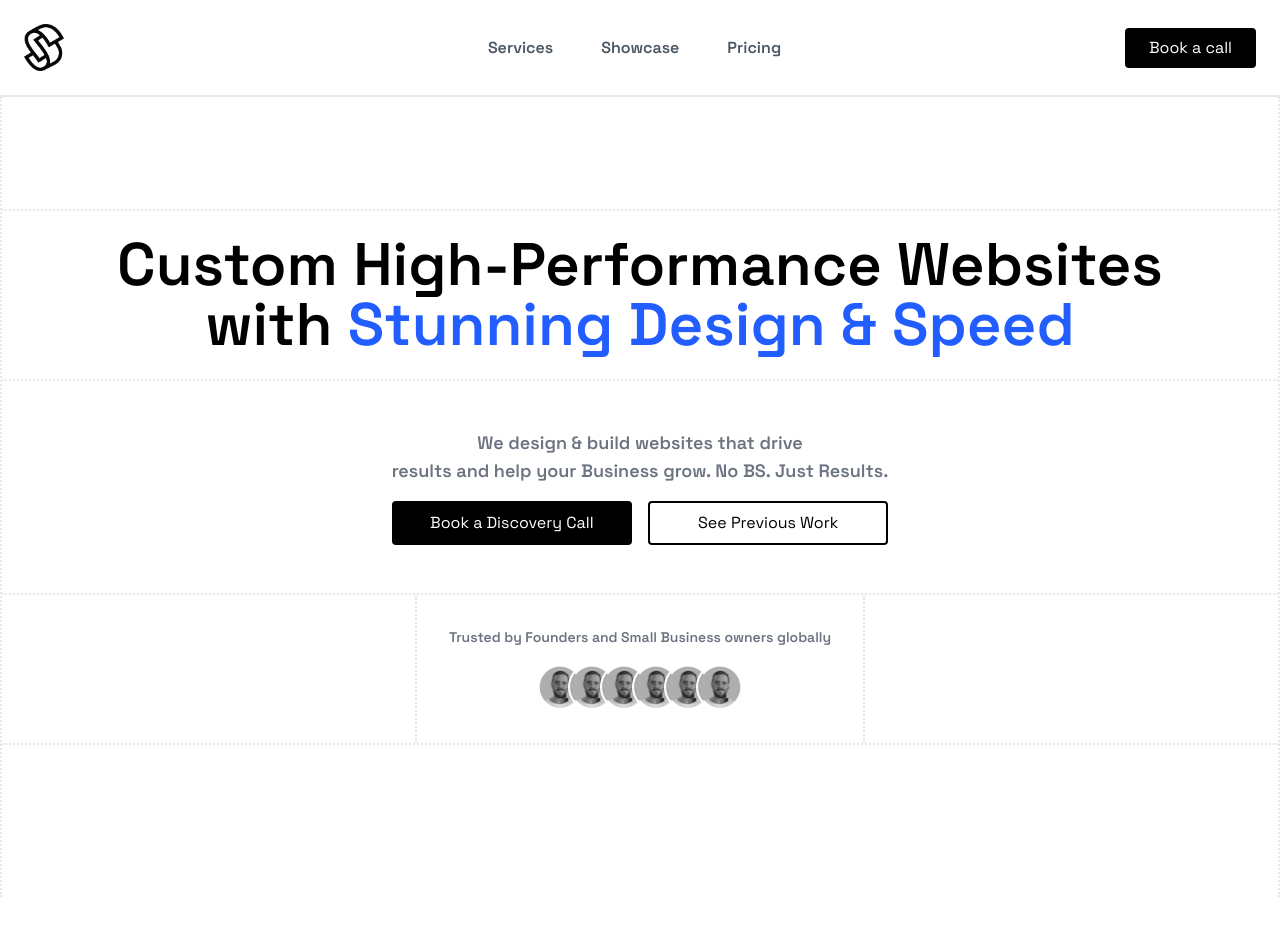
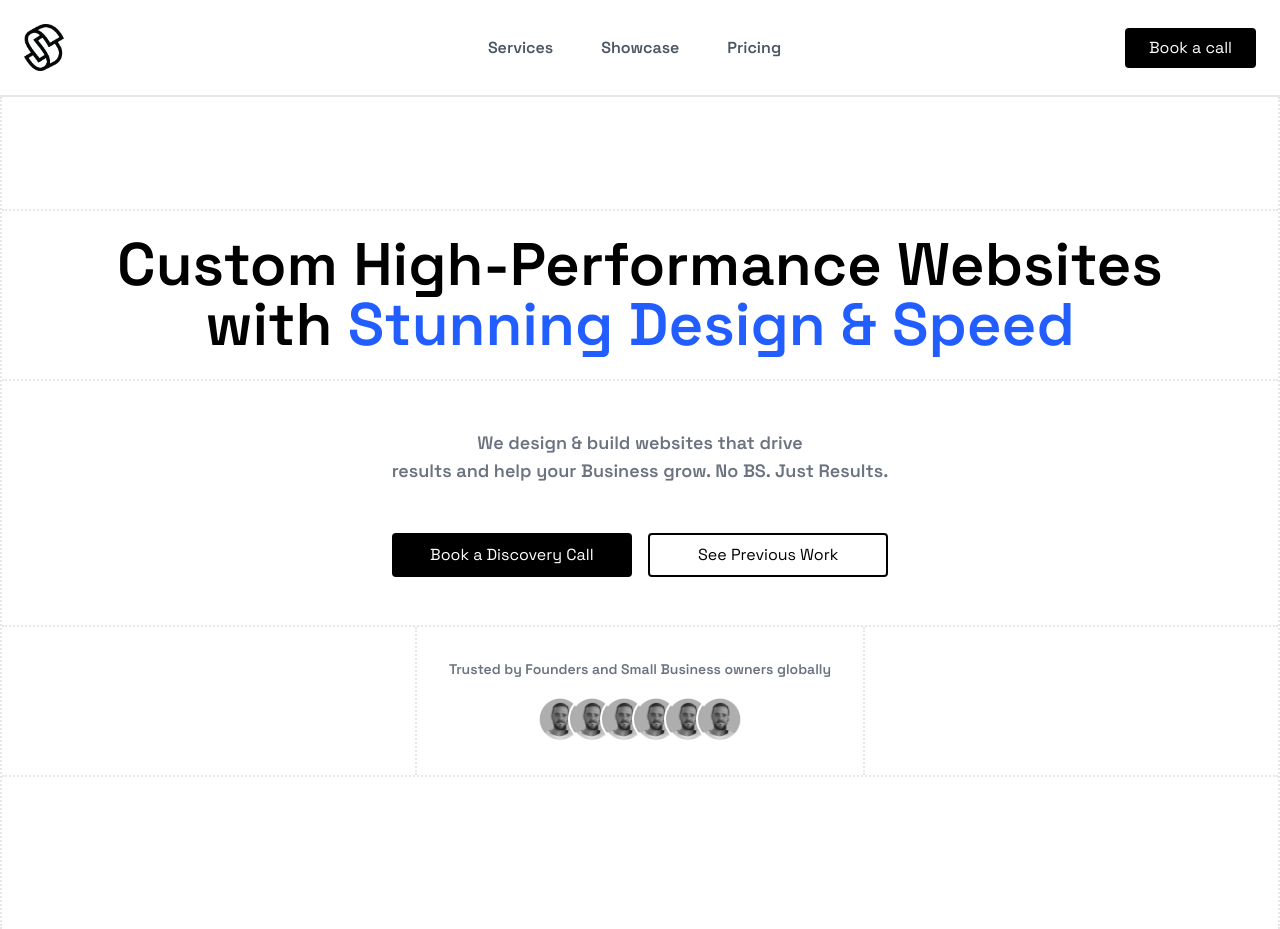
Before and after one commit to mselbekk11/selbekk-studio, a Next.js app: page / in a window 1280 px wide. Before the commit the page ends 897 px from the top, so only its background shows below. Built offline with nearby package versions, Linux system fonts and the light colour scheme.

Commit message:
initialization

```diff
--- a/components/Hero.tsx
+++ b/components/Hero.tsx
@@ -13,7 +13,7 @@
       </div>
       <div className='border-dotted border-b-2 border-gray-200 w-full flex flex-col items-center'>
         <div className='py-12 max-w-2xl'>
-          <h3 className='text-lg font-semibold text-gray-500 pb-4'>
+          <h3 className='text-lg font-semibold text-gray-500 pb-12'>
             We design & build websites that drive <br /> results and help your
             Business grow. No BS. Just Results.
           </h3>
```
